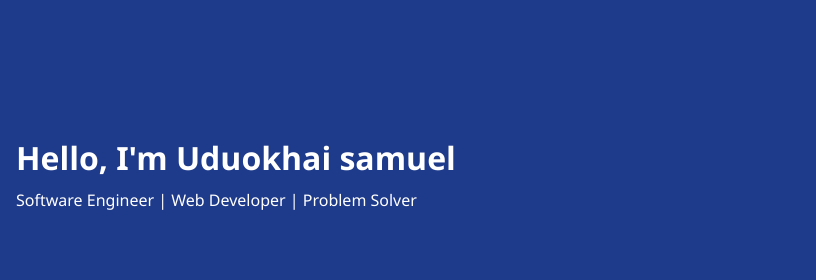
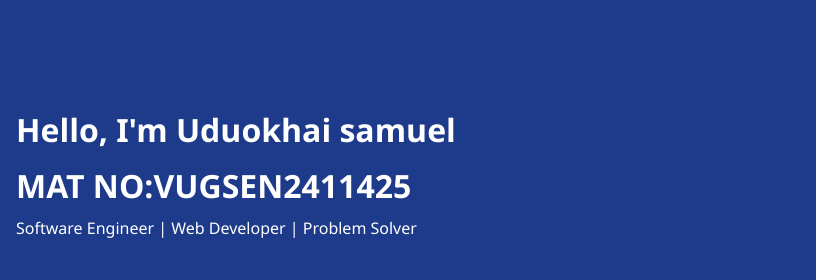
Before and after one commit to samueel-ai/my_portfolio, a plain HTML site: page index.html in a window 1280 px wide. Shown: the top 280 px of the page, 464-1280 px from the left. Drawn offline with Linux system fonts and the light colour scheme.

Commit message:
Update and rename mine.html to index.html

```diff
--- a/mine.html
+++ b/index.html
@@ -97,6 +97,7 @@
 
         <div class="intro">
           <h1>Hello, I'm Uduokhai samuel</h1>
+           <h1>MAT NO:VUGSEN2411425</h1>
           <p>Software Engineer | Web Developer | Problem Solver</p>
         </div>
       </div>
```
